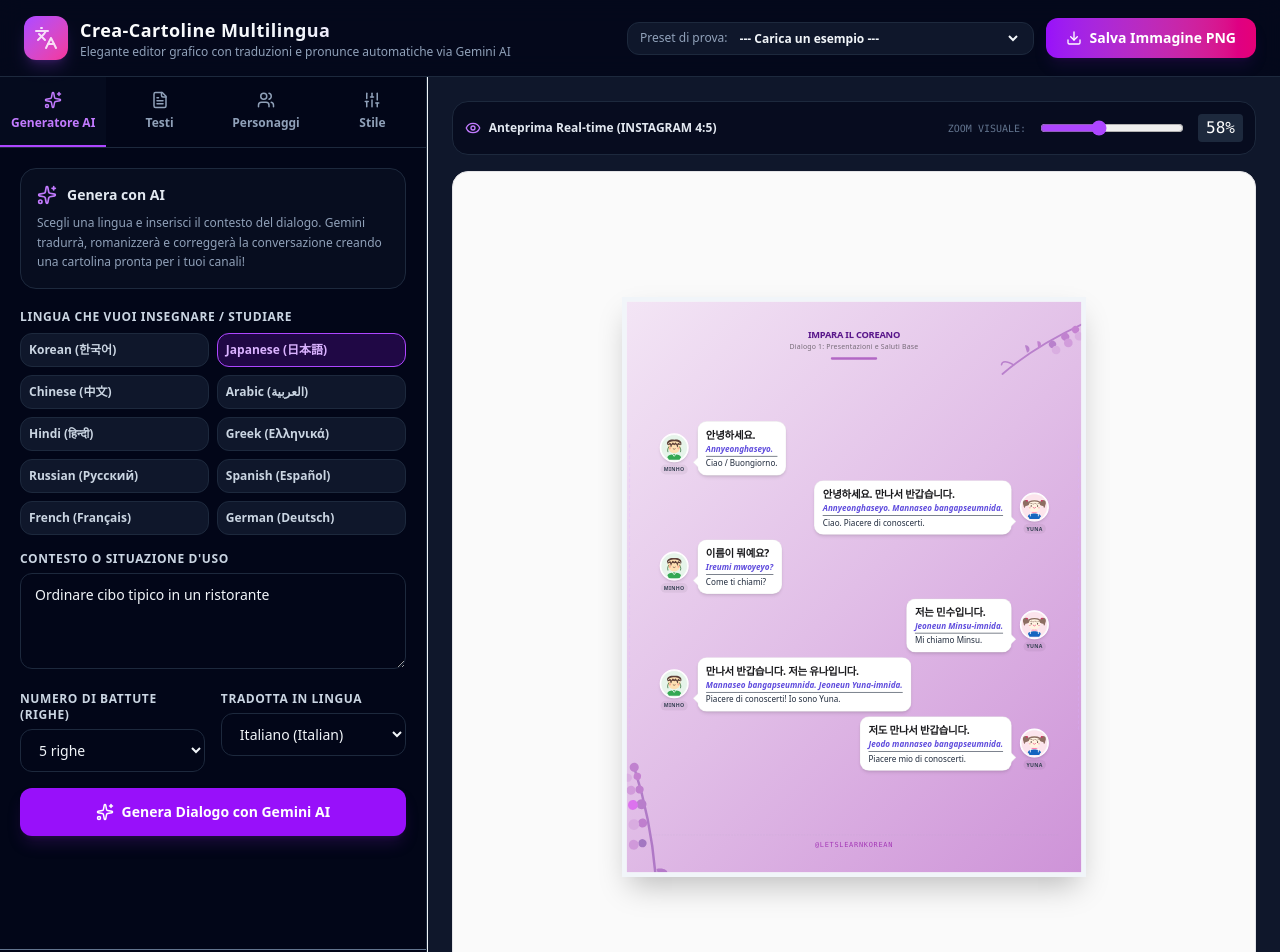
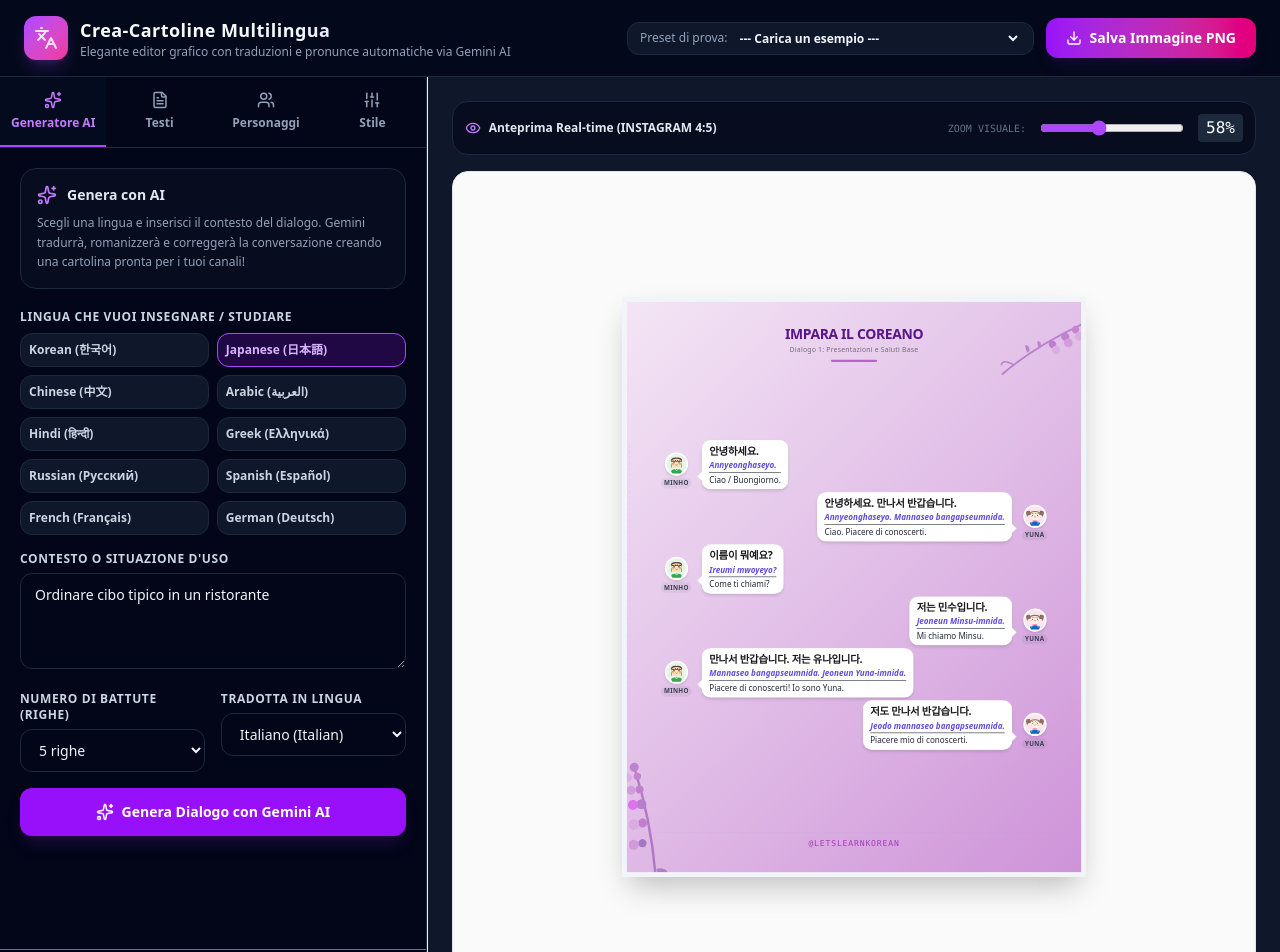
Before and after one commit to scottino2019-glitch/Polyglot-Pix, a React (Vite) app: page / in a window 1280 px wide. Shown: the top 952 px of the page. Built offline with nearby package versions, Linux system fonts and the light colour scheme.

Commit message:
Update CardCanvas.tsx

```diff
--- a/src/components/CardCanvas.tsx
+++ b/src/components/CardCanvas.tsx
@@ -39,65 +39,48 @@ export function CardCanvas({
   const bubbleCount = bubbles.length;
 
   const getSpacingClass = (spacing: "snug" | "regular" | "cozy") => {
-    if (bubbleCount >= 6) {
-      return "space-y-2";
-    }
-    if (bubbleCount === 5) {
-      return "space-y-3";
-    }
-    if (bubbleCount === 4) {
-      return "space-y-5";
-    }
+    if (bubbleCount >= 6) return "space-y-1";
+    if (bubbleCount === 5) return "space-y-2";
+    if (bubbleCount === 4) return "space-y-3";
     switch (spacing) {
-      case "snug":
-        return "space-y-3.5";
-      case "cozy":
-        return "space-y-8";
-      default:
-        return "space-y-6";
+      case "snug": return "space-y-3.5";
+      case "cozy": return "space-y-8";
+      default: return "space-y-6";
     }
   };
 
   // Helper classes for bubble roundness
   const getRoundnessClass = (roundness: "sm" | "md" | "lg" | "full") => {
     switch (roundness) {
-      case "sm":
-        return "rounded-sm";
-      case "md":
-        return "rounded-lg";
-      case "lg":
-        return "rounded-2xl";
-      case "full":
-        return "rounded-3xl";
+      case "sm": return "rounded-sm";
+      case "md": return "rounded-lg";
+      case "lg": return "rounded-2xl";
+      case "full": return "rounded-3xl";
     }
   };
 
   // Helper classes for shadow
   const getShadowClass = (shadow: "none" | "sm" | "md" | "lg") => {
     switch (shadow) {
-      case "none":
-        return "shadow-none";
-      case "sm":
-        return "shadow-xs";
-      case "md":
-        return "shadow-md";
-      case "lg":
-        return "shadow-xl";
+      case "none": return "shadow-none";
+      case "sm": return "shadow-xs";
+      case "md": return "shadow-md";
+      case "lg": return "shadow-xl";
     }
   };
 
   // Adaptive values downscaling according to row count
-  const avatarSize = bubbleCount >= 6 ? 50 : bubbleCount === 5 ? 58 : bubbleCount === 4 ? 66 : 74;
-  const paddingClass = bubbleCount >= 6 ? "p-3.5 py-2.5" : bubbleCount === 5 ? "p-4 py-3" : bubbleCount === 4 ? "p-4.5 py-3.5" : "p-5 py-4";
+  const avatarSize = bubbleCount >= 6 ? 40 : bubbleCount === 5 ? 48 : bubbleCount === 4 ? 56 : 74;
+  const paddingClass = bubbleCount >= 6 ? "px-3 py-1.5" : bubbleCount === 5 ? "px-3.5 py-2" : bubbleCount === 4 ? "px-4 py-2.5" : "px-5 py-4";
 
   // Margins and text sizes
-  const headerMarginClass = bubbleCount >= 6 ? "mt-1 mb-2 shrink-0 text-center" : bubbleCount === 5 ? "mt-1.5 mb-3 shrink-0 text-center" : "mt-2 mb-4 shrink-0 text-center";
-  const titleSizeClass = bubbleCount >= 6 ? "text-2.5xl font-extrabold filter drop-shadow-xs mb-0.5 tracking-tight uppercase" : bubbleCount === 5 ? "text-3xl font-extrabold filter drop-shadow-xs mb-1 tracking-tight uppercase" : "text-3.5xl font-extrabold tracking-tight filter drop-shadow-xs mb-1 uppercase";
+  const headerMarginClass = bubbleCount >= 6 ? "mt-0 mb-1 shrink-0 text-center" : bubbleCount === 5 ? "mt-1 mb-2 shrink-0 text-center" : "mt-2 mb-4 shrink-0 text-center";
+  const titleSizeClass = bubbleCount >= 6 ? "text-2xl font-extrabold filter drop-shadow-xs mb-0.5 tracking-tight uppercase" : bubbleCount === 5 ? "text-3xl font-extrabold filter drop-shadow-xs mb-1 tracking-tight uppercase" : "text-4xl font-extrabold tracking-tight filter drop-shadow-xs mb-1 uppercase";
   const subtitleSizeClass = bubbleCount >= 6 ? "text-xs font-medium tracking-wide opacity-80" : "text-sm font-medium tracking-wide opacity-85";
 
-  const bubbleTextSize = bubbleCount >= 6 ? "text-base sm:text-lg font-extrabold tracking-tight mb-0.5 leading-snug" : bubbleCount === 5 ? "text-lg sm:text-xl font-extrabold tracking-tight mb-0.5 leading-snug" : bubbleCount === 4 ? "text-xl sm:text-2xl font-extrabold tracking-tight mb-1 leading-snug" : "text-2.5xl sm:text-3xl font-extrabold tracking-tight mb-1 leading-snug";
-  const romanizationTextSize = bubbleCount >= 6 ? "text-xs sm:text-sm italic font-semibold text-indigo-700/85 mb-0.5" : bubbleCount === 5 ? "text-sm sm:text-base font-semibold italic text-indigo-700/85 mb-0.5" : "text-base sm:text-lg font-semibold italic text-indigo-700/85 mb-1";
-  const translationTextSize = bubbleCount >= 6 ? "text-xs sm:text-sm font-medium text-zinc-650 border-t border-zinc-150/60 pt-0.5 mt-0.5" : bubbleCount === 5 ? "text-sm sm:text-base font-medium text-zinc-650 border-t border-zinc-150/60 pt-0.5 mt-0.5" : "text-base sm:text-lg font-medium text-zinc-600 border-t border-zinc-100/80 pt-1 mt-1";
+  const bubbleTextSize = bubbleCount >= 6 ? "text-base sm:text-lg font-extrabold tracking-tight mb-0.5 leading-snug" : bubbleCount === 5 ? "text-lg sm:text-xl font-extrabold tracking-tight mb-0.5 leading-snug" : bubbleCount === 4 ? "text-xl sm:text-2xl font-extrabold tracking-tight mb-1 leading-snug" : "text-3xl sm:text-4xl font-extrabold tracking-tight mb-1 leading-snug";
+  const romanizationTextSize = bubbleCount >= 6 ? "text-xs sm:text-sm italic font-semibold text-indigo-700/85 mb-0.5" : bubbleCount === 5 ? "text-sm sm:text-base font-semibold italic text-indigo-700/85 mb-0.5" : "text-lg sm:text-xl font-semibold italic text-indigo-700/85 mb-1";
+  const translationTextSize = bubbleCount >= 6 ? "text-xs sm:text-sm font-medium text-zinc-650 border-t border-zinc-150/60 pt-0.5 mt-0.5" : bubbleCount === 5 ? "text-sm sm:text-base font-medium text-zinc-650 border-t border-zinc-150/60 pt-0.5 mt-0.5" : "text-lg sm:text-xl font-medium text-zinc-600 border-t border-zinc-100/80 pt-1 mt-1";
 
   const footerMarginClass = bubbleCount >= 6 ? "text-center mt-3 shrink-0 border-t border-dashed border-gray-400/20 pt-2" : "text-center mt-6 shrink-0 border-t border-dashed border-gray-400/20 pt-3";
 
@@ -196,7 +179,7 @@ export function CardCanvas({
                             size={avatarSize}
                             className="shadow-md border-2 border-white rounded-full bg-white/90"
                           />
-                          <span className="text-[10px] text-xxs font-semibold mt-1 px-1.5 py-0.5 rounded-full bg-black/5 text-gray-700 select-none uppercase tracking-wider scale-90 origin-top">
+                          <span className="text-xs font-semibold mt-1 px-1.5 py-0.5 rounded-full bg-black/5 text-gray-700 select-none uppercase tracking-wider scale-90 origin-top">
                             {activeSpeaker.name || "A"}
                           </span>
                         </div>
@@ -259,7 +242,7 @@ export function CardCanvas({
                             size={avatarSize}
                             className="shadow-md border-2 border-white rounded-full bg-white/90"
                           />
-                          <span className="text-[10px] text-xxs font-semibold mt-1 px-1.5 py-0.5 rounded-full bg-black/5 text-gray-700 select-none uppercase tracking-wider scale-90 origin-top">
+                          <span className="text-xs font-semibold mt-1 px-1.5 py-0.5 rounded-full bg-black/5 text-gray-700 select-none uppercase tracking-wider scale-90 origin-top">
                             {activeSpeaker.name || "B"}
                           </span>
                         </div>
@@ -272,7 +255,7 @@ export function CardCanvas({
               {/* 3. Footer Segment: Watermark Handle decor */}
               <footer className={footerMarginClass}>
                 <div
-                  className="text-xs font-mono font-medium tracking-widest uppercase opacity-85 select-none"
+                  className="text-sm font-mono font-medium tracking-widest uppercase opacity-85 select-none"
                   style={{
                     color: design.customWatermarkColor || (design.backgroundTheme === "cosmic_sparkle" ? "#818CF8" : "#9C27B0"),
                   }}
```
